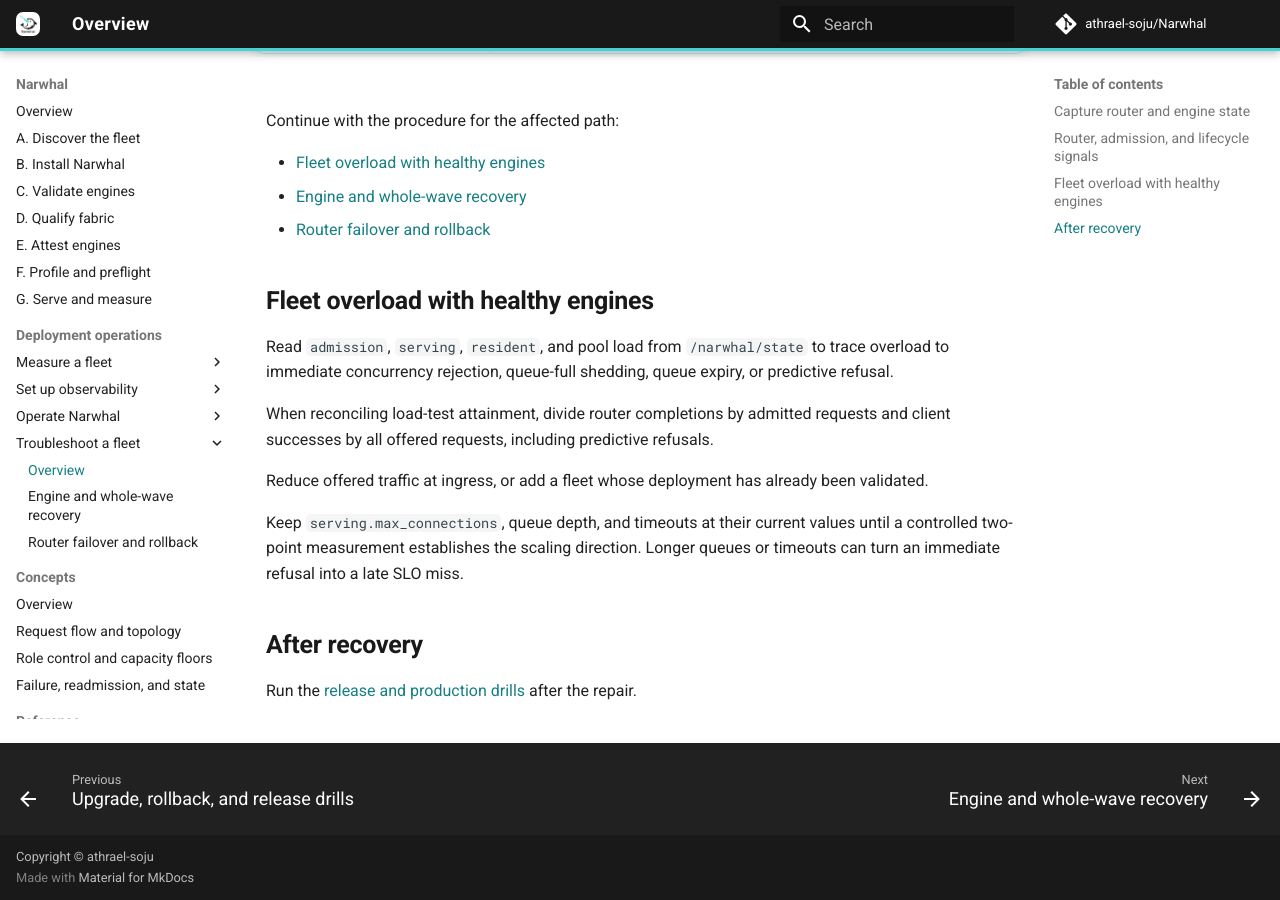
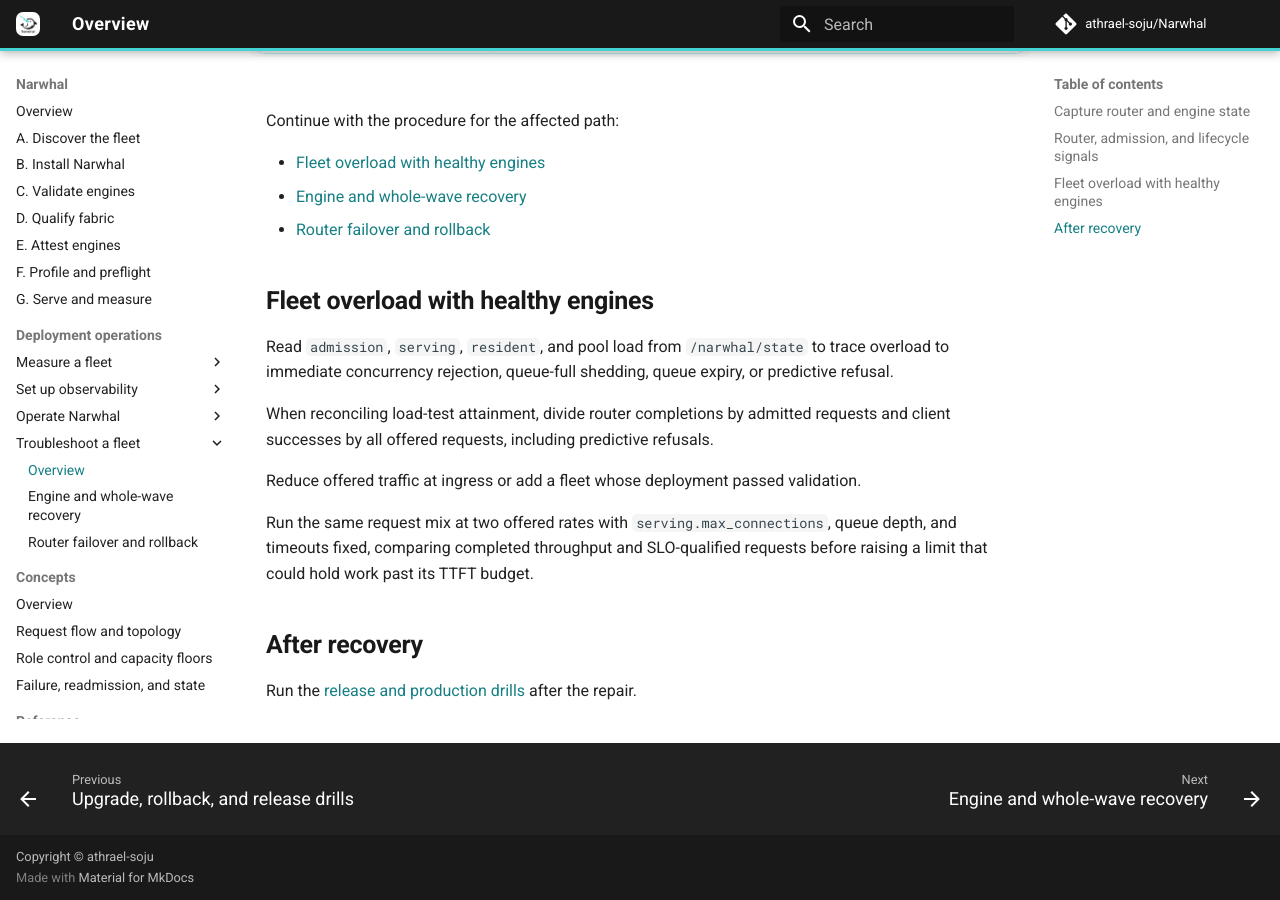
Before and after one commit to athrael-soju/Narwhal, an MkDocs documentation site: the page built from docs/Troubleshoot.md, in a window 1280 px wide and 900 px high, scrolled down 1402 px. Built offline with MkDocs 1.6.1 and Material for MkDocs 9.7.7, drawn with Linux system fonts in a browser that asks for light colours; comment, search, counter and statistics services are not loaded.

Commit message:
docs: enhance troubleshooting documentation for engine recovery and router signals

```diff
--- a/docs/Troubleshoot.md
+++ b/docs/Troubleshoot.md
@@ -19,18 +19,18 @@
 
 ## Router, admission, and lifecycle signals
 
-| Signal                                     | Next check or action                                                                                                           |
-| ------------------------------------------ | ------------------------------------------------------------------------------------------------------------------------------ |
-| Request to `/health` fails                 | Query peer `/ready` to identify the lease holder; inspect the router process, host, and network path.                         |
-| `/health` reports `standby`                | Send traffic and lifecycle actions to the active lease holder.                                                                |
-| `/health` reports `fenced`                 | Identify the current lease holder and remove the fenced router from the load balancer.                                         |
-| `/health` reports `maintenance`            | Follow `/narwhal/lifecycle` through the engine wave until readiness returns.                                                  |
-| Both routers return HTTP 503 from `/ready` | Compare refusal reasons, then inspect backend health, lifecycle holds, monitoring, lease ownership, and handoff freshness.    |
-| HTTP 429 increases                         | Separate `rejected`, `refused`, and queue-shed reasons before changing capacity.                                              |
-| HTTP 502 increases                         | Inspect engine failures, ejection, quarantine, and in-flight work.                                                            |
-| HTTP 504 increases                         | Separate queue and request expiry from engine timeouts using the response error and terminal journal row.                    |
-| A stream terminates with an error frame    | Inspect failed attempts, final outcome, and participating engines after the HTTP 200 response has started.                   |
-| Lifecycle state is `blocked`               | Repair the failed drain identity capture or readmission check, then retry that operation.                                    |
+| Signal                                     | Next check or action                                                                                                       |
+| ------------------------------------------ | -------------------------------------------------------------------------------------------------------------------------- |
+| Request to `/health` fails                 | Query peer `/ready` to identify the lease holder; inspect the router process, host, and network path.                      |
+| `/health` reports `standby`                | Send traffic and lifecycle actions to the active lease holder.                                                             |
+| `/health` reports `fenced`                 | Identify the current lease holder and remove the fenced router from the load balancer.                                     |
+| `/health` reports `maintenance`            | Follow `/narwhal/lifecycle` through the engine wave until readiness returns.                                               |
+| Both routers return HTTP 503 from `/ready` | Compare refusal reasons, then inspect backend health, lifecycle holds, monitoring, lease ownership, and handoff freshness. |
+| HTTP 429 increases                         | Separate `rejected`, `refused`, and queue-shed reasons before changing capacity.                                           |
+| HTTP 502 increases                         | Inspect engine failures, ejection, quarantine, and in-flight work.                                                         |
+| HTTP 504 increases                         | Separate queue and request expiry from engine timeouts using the response error and terminal journal row.                  |
+| A stream terminates with an error frame    | Inspect failed attempts, final outcome, and participating engines after the HTTP 200 response has started.                 |
+| Lifecycle state is `blocked`               | Repair the failed drain identity capture or readmission check, then retry that operation.                                  |
 
 Continue with the procedure for the affected path:
 
@@ -44,9 +44,9 @@
 
 When reconciling load-test attainment, divide router completions by admitted requests and client successes by all offered requests, including predictive refusals.
 
-Reduce offered traffic at ingress, or add a fleet whose deployment has already been validated.
+Reduce offered traffic at ingress or add a fleet whose deployment passed validation.
 
-Keep `serving.max_connections`, queue depth, and timeouts at their current values until a controlled two-point measurement establishes the scaling direction. Longer queues or timeouts can turn an immediate refusal into a late SLO miss.
+Run the same request mix at two offered rates with `serving.max_connections`, queue depth, and timeouts fixed, comparing completed throughput and SLO-qualified requests before raising a limit that could hold work past its TTFT budget.
 
 ## After recovery
 
```
Also changed, not shown: README.md (+1 -1 lines), docs/troubleshoot/01-Engine-Recovery.md (+1 -11 lines).
